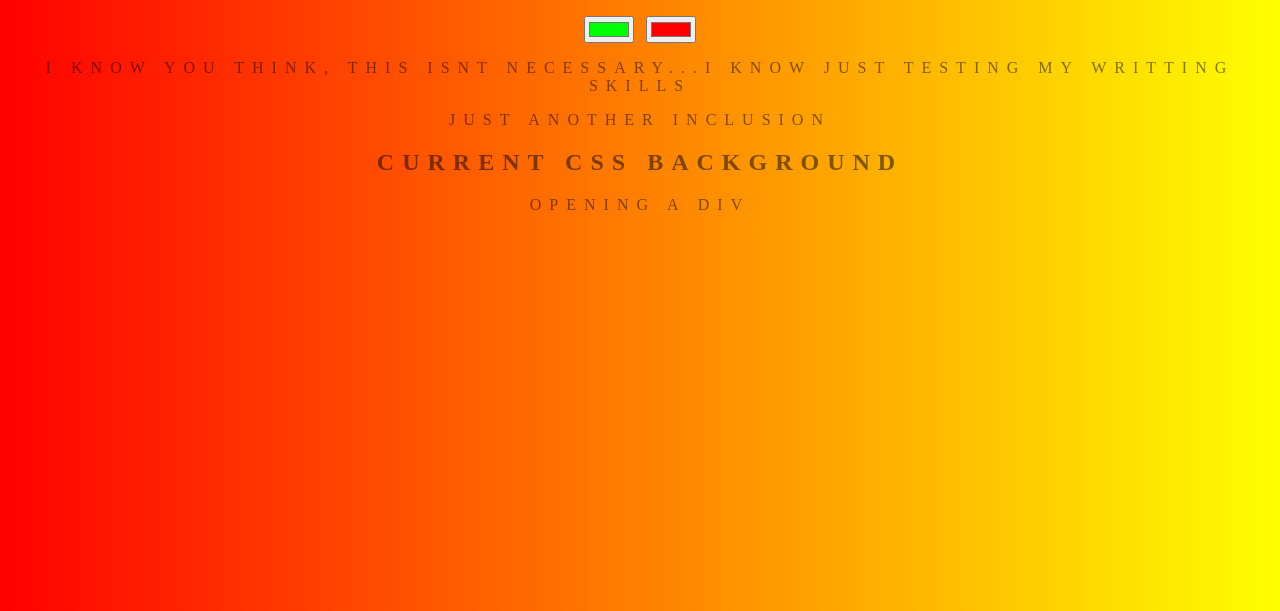
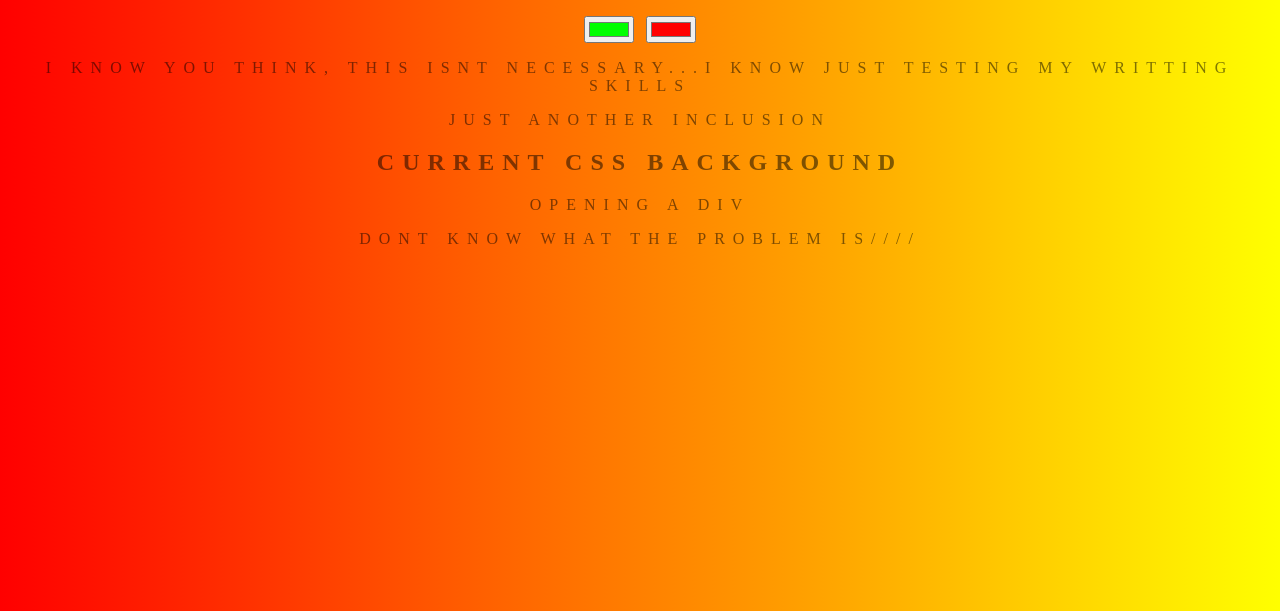
Before and after one commit to yinkatona/background_generator, a plain HTML site: page color_gradient.html in a window 1280 px wide. Shown: the part 189-800 px from the top of the page. Drawn offline with Linux system fonts and the light colour scheme.

Commit message:
problem solved

```diff
--- a/color_gradient.html
+++ b/color_gradient.html
@@ -15,6 +15,7 @@
   <p>just another inclusion</p>
   <h2>Current CSS Background</h2>
   <div class="vent">opening a div</div>
+  <p>dont know what the problem is////</p>
   <h3></h3>
 
   <script src="script1.js"></script>
```
